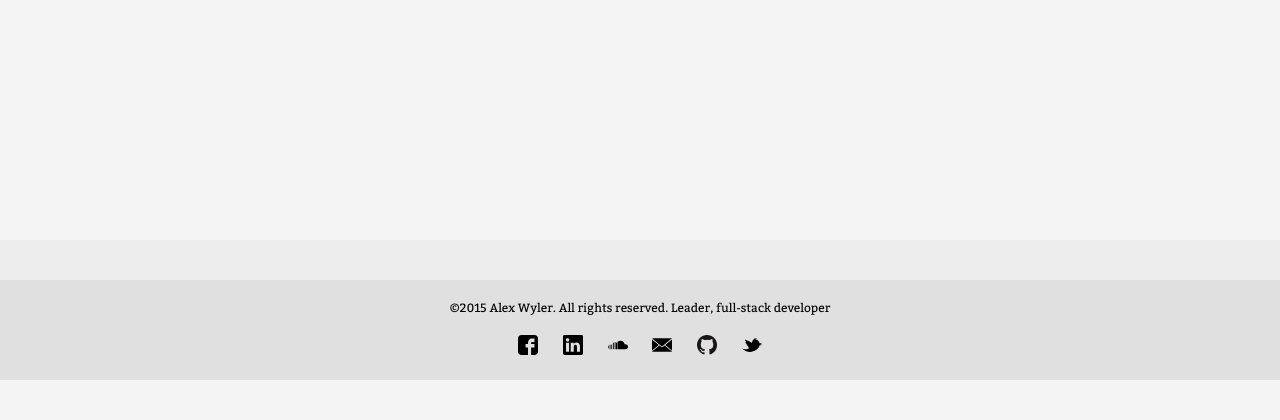
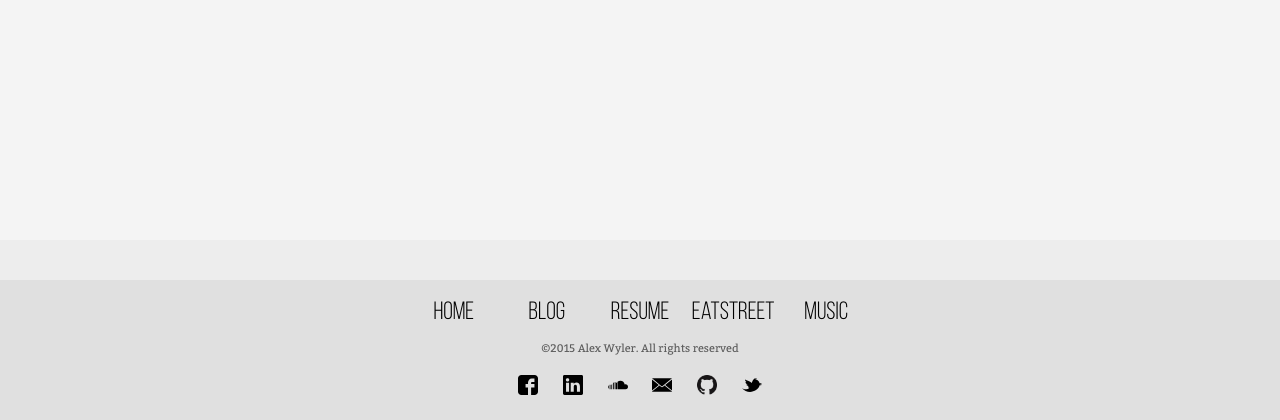
Before and after one commit to alexwyler/alexwyler.com, a Django app: page / in a window 1280 px wide. Shown: the part 582-1002 px from the top of the page. Before the commit the page ends 962 px from the top, so only its background shows below. Run offline with Django 3.2, Linux system fonts and the light colour scheme; some libraries are stand-ins or nearby versions.

Commit message:
add music page

```diff
--- a/alexwylercom/static/css/main.css
+++ b/alexwylercom/static/css/main.css
@@ -8,75 +8,84 @@
 body { background-color: #f4f4f4; color: #f0f0f0; margin: 0; font-family: Bitter, Sans-Serif; font-size: 20px; }
 
 @media -sass-debug-info{filename{font-family:file\:\/\/\/Users\/alexwyler\/alexwyler\.com\/alexwylercom\/static\/css\/main\.scss}line{font-family:\0000354}}
-ul { padding: 0; }
+ul { padding: 0; margin: 0; display: inline-block; list-style-type: none; }
 
-@media -sass-debug-info{filename{font-family:file\:\/\/\/Users\/alexwyler\/alexwyler\.com\/alexwylercom\/static\/css\/main\.scss}line{font-family:\0000358}}
+@media -sass-debug-info{filename{font-family:file\:\/\/\/Users\/alexwyler\/alexwyler\.com\/alexwylercom\/static\/css\/main\.scss}line{font-family:\0000361}}
 [href] { cursor: pointer; }
 
-@media -sass-debug-info{filename{font-family:file\:\/\/\/Users\/alexwyler\/alexwyler\.com\/alexwylercom\/static\/css\/main\.scss}line{font-family:\0000362}}
+@media -sass-debug-info{filename{font-family:file\:\/\/\/Users\/alexwyler\/alexwyler\.com\/alexwylercom\/static\/css\/main\.scss}line{font-family:\0000365}}
 figure { margin: 0; }
 
-@media -sass-debug-info{filename{font-family:file\:\/\/\/Users\/alexwyler\/alexwyler\.com\/alexwylercom\/static\/css\/main\.scss}line{font-family:\0000366}}
+@media -sass-debug-info{filename{font-family:file\:\/\/\/Users\/alexwyler\/alexwyler\.com\/alexwylercom\/static\/css\/main\.scss}line{font-family:\0000369}}
 a { color: black; text-decoration: underline; }
 
-@media -sass-debug-info{filename{font-family:file\:\/\/\/Users\/alexwyler\/alexwyler\.com\/alexwylercom\/static\/css\/main\.scss}line{font-family:\0000372}}
+@media -sass-debug-info{filename{font-family:file\:\/\/\/Users\/alexwyler\/alexwyler\.com\/alexwylercom\/static\/css\/main\.scss}line{font-family:\0000375}}
 .nav, .nav-backdrop { font-family: Bebas-Neue-Book; position: absolute; top: 0; width: 100%; height: 80px; }
 
-@media -sass-debug-info{filename{font-family:file\:\/\/\/Users\/alexwyler\/alexwyler\.com\/alexwylercom\/static\/css\/main\.scss}line{font-family:\0000381}}
+@media -sass-debug-info{filename{font-family:file\:\/\/\/Users\/alexwyler\/alexwyler\.com\/alexwylercom\/static\/css\/main\.scss}line{font-family:\0000384}}
 .nav { z-index: 20; color: white; min-width: 570px; background: -webkit-linear-gradient(left, rgba(255, 255, 255, 0.8), rgba(255, 255, 255, 0.6)); /* For Safari 5.1 to 6.0 */ background: -o-linear-gradient(right, rgba(255, 255, 255, 0.8), rgba(255, 255, 255, 0.6)); /* For Opera 11.1 to 12.0 */ background: -moz-linear-gradient(right, rgba(255, 255, 255, 0.8), rgba(255, 255, 255, 0.6)); /* For Firefox 3.6 to 15 */ background: linear-gradient(to right, rgba(255, 255, 255, 0.8), rgba(255, 255, 255, 0.5)); /* Standard syntax */ }
-@media -sass-debug-info{filename{font-family:file\:\/\/\/Users\/alexwyler\/alexwyler\.com\/alexwylercom\/static\/css\/main\.scss}line{font-family:\0000390}}
+@media -sass-debug-info{filename{font-family:file\:\/\/\/Users\/alexwyler\/alexwyler\.com\/alexwylercom\/static\/css\/main\.scss}line{font-family:\0000393}}
 .nav .title { margin: 0 16px 0 20px; float: left; font-family: Bebas-Neue-Bold; font-size: 48px; padding: 21px 0; color: black; }
-@media -sass-debug-info{filename{font-family:file\:\/\/\/Users\/alexwyler\/alexwyler\.com\/alexwylercom\/static\/css\/main\.scss}line{font-family:\0000398}}
+@media -sass-debug-info{filename{font-family:file\:\/\/\/Users\/alexwyler\/alexwyler\.com\/alexwylercom\/static\/css\/main\.scss}line{font-family:\00003101}}
 .nav .title a { color: inherit; text-decoration: inherit; }
 
-@media -sass-debug-info{filename{font-family:file\:\/\/\/Users\/alexwyler\/alexwyler\.com\/alexwylercom\/static\/css\/main\.scss}line{font-family:\00003105}}
+@media -sass-debug-info{filename{font-family:file\:\/\/\/Users\/alexwyler\/alexwyler\.com\/alexwylercom\/static\/css\/main\.scss}line{font-family:\00003108}}
 .nav .links { margin: 0 16px 0 16px; float: right; padding: 18px 0; }
 
-@media -sass-debug-info{filename{font-family:file\:\/\/\/Users\/alexwyler\/alexwyler\.com\/alexwylercom\/static\/css\/main\.scss}line{font-family:\00003111}}
-.nav .links ul { position: relative; float: right; margin: 0 auto; display: inline-block; overflow-x: auto; list-style-type: none; }
-@media -sass-debug-info{filename{font-family:file\:\/\/\/Users\/alexwyler\/alexwyler\.com\/alexwylercom\/static\/css\/main\.scss}line{font-family:\00003119}}
+@media -sass-debug-info{filename{font-family:file\:\/\/\/Users\/alexwyler\/alexwyler\.com\/alexwylercom\/static\/css\/main\.scss}line{font-family:\00003114}}
+.nav .links ul { position: relative; float: right; margin: 0 auto; overflow-x: auto; }
+@media -sass-debug-info{filename{font-family:file\:\/\/\/Users\/alexwyler\/alexwyler\.com\/alexwylercom\/static\/css\/main\.scss}line{font-family:\00003120}}
 .nav .links ul li { font-size: 25px; display: inline-block; width: 90px; text-align: center; padding: 10px 0 6px 0; }
-@media -sass-debug-info{filename{font-family:file\:\/\/\/Users\/alexwyler\/alexwyler\.com\/alexwylercom\/static\/css\/main\.scss}line{font-family:\00003127}}
+@media -sass-debug-info{filename{font-family:file\:\/\/\/Users\/alexwyler\/alexwyler\.com\/alexwylercom\/static\/css\/main\.scss}line{font-family:\00003128}}
 .nav .links ul li:hover { color: #000000; }
-@media -sass-debug-info{filename{font-family:file\:\/\/\/Users\/alexwyler\/alexwyler\.com\/alexwylercom\/static\/css\/main\.scss}line{font-family:\00003131}}
+@media -sass-debug-info{filename{font-family:file\:\/\/\/Users\/alexwyler\/alexwyler\.com\/alexwylercom\/static\/css\/main\.scss}line{font-family:\00003132}}
 .nav .links ul li.selected:hover { color: white; }
-@media -sass-debug-info{filename{font-family:file\:\/\/\/Users\/alexwyler\/alexwyler\.com\/alexwylercom\/static\/css\/main\.scss}line{font-family:\00003135}}
+@media -sass-debug-info{filename{font-family:file\:\/\/\/Users\/alexwyler\/alexwyler\.com\/alexwylercom\/static\/css\/main\.scss}line{font-family:\00003136}}
 .nav .links ul li.selected { width: 86px; border: 2px solid #3CB371; background-color: rgba(0, 0, 0, 0.5); }
 
-@media -sass-debug-info{filename{font-family:file\:\/\/\/Users\/alexwyler\/alexwyler\.com\/alexwylercom\/static\/css\/main\.scss}line{font-family:\00003143}}
+@media -sass-debug-info{filename{font-family:file\:\/\/\/Users\/alexwyler\/alexwyler\.com\/alexwylercom\/static\/css\/main\.scss}line{font-family:\00003144}}
 .top-section-image, .top-section-content { position: absolute; top: 0; width: 100%; overflow: hidden; }
 
-@media -sass-debug-info{filename{font-family:file\:\/\/\/Users\/alexwyler\/alexwyler\.com\/alexwylercom\/static\/css\/main\.scss}line{font-family:\00003150}}
+@media -sass-debug-info{filename{font-family:file\:\/\/\/Users\/alexwyler\/alexwyler\.com\/alexwylercom\/static\/css\/main\.scss}line{font-family:\00003151}}
 .top-section-image { z-index: 0; margin-top: -140px; height: 540px; background-size: cover; background-repeat: no-repeat; background-image: url("/static/images/thought1.jpg"); }
 
-@media -sass-debug-info{filename{font-family:file\:\/\/\/Users\/alexwyler\/alexwyler\.com\/alexwylercom\/static\/css\/main\.scss}line{font-family:\00003159}}
+@media -sass-debug-info{filename{font-family:file\:\/\/\/Users\/alexwyler\/alexwyler\.com\/alexwylercom\/static\/css\/main\.scss}line{font-family:\00003160}}
 .top-section-content { z-index: 1; background-color: rgba(0, 0, 0, 0.8); padding-top: 80px; height: 320px; text-align: center; -webkit-animation: fadein 3s; /* Safari, Chrome and Opera > 12.1 */ -moz-animation: fadein 3s; /* Firefox < 16 */ -ms-animation: fadein 3s; /* Internet Explorer */ -o-animation: fadein 3s; /* Opera < 12.1 */ animation: fadein 3s; }
-@media -sass-debug-info{filename{font-family:file\:\/\/\/Users\/alexwyler\/alexwyler\.com\/alexwylercom\/static\/css\/main\.scss}line{font-family:\00003172}}
+@media -sass-debug-info{filename{font-family:file\:\/\/\/Users\/alexwyler\/alexwyler\.com\/alexwylercom\/static\/css\/main\.scss}line{font-family:\00003173}}
 .top-section-content .header { color: #1E90FF; margin: 68px 0; font-family: Bebas-Neue-Light; font-size: 80px; }
-@media -sass-debug-info{filename{font-family:file\:\/\/\/Users\/alexwyler\/alexwyler\.com\/alexwylercom\/static\/css\/main\.scss}line{font-family:\00003178}}
+@media -sass-debug-info{filename{font-family:file\:\/\/\/Users\/alexwyler\/alexwyler\.com\/alexwylercom\/static\/css\/main\.scss}line{font-family:\00003179}}
 .top-section-content .header span { border-bottom: 2px solid #1E90FF; }
-@media -sass-debug-info{filename{font-family:file\:\/\/\/Users\/alexwyler\/alexwyler\.com\/alexwylercom\/static\/css\/main\.scss}line{font-family:\00003183}}
+@media -sass-debug-info{filename{font-family:file\:\/\/\/Users\/alexwyler\/alexwyler\.com\/alexwylercom\/static\/css\/main\.scss}line{font-family:\00003184}}
 .top-section-content .subtitle { font-size: 30px; }
 
-@media -sass-debug-info{filename{font-family:file\:\/\/\/Users\/alexwyler\/alexwyler\.com\/alexwylercom\/static\/css\/main\.scss}line{font-family:\00003189}}
+@media -sass-debug-info{filename{font-family:file\:\/\/\/Users\/alexwyler\/alexwyler\.com\/alexwylercom\/static\/css\/main\.scss}line{font-family:\00003190}}
 .main-container { margin-top: 400px; background-color: #f4f4f4; min-height: 340px; border-top: 2px solid #3CB371; color: black; padding: 40px; }
-@media -sass-debug-info{filename{font-family:file\:\/\/\/Users\/alexwyler\/alexwyler\.com\/alexwylercom\/static\/css\/main\.scss}line{font-family:\00003197}}
+@media -sass-debug-info{filename{font-family:file\:\/\/\/Users\/alexwyler\/alexwyler\.com\/alexwylercom\/static\/css\/main\.scss}line{font-family:\00003198}}
 .main-container .content { max-width: 68em; margin-left: auto; margin-right: auto; padding: 0 20px; text-align: center; }
 
-@media -sass-debug-info{filename{font-family:file\:\/\/\/Users\/alexwyler\/alexwyler\.com\/alexwylercom\/static\/css\/main\.scss}line{font-family:\00003207}}
-.footer { color: black; height: 60px; border-top: 40px solid #ededed; background-color: #e0e0e0; text-align: center; padding: 20px; }
+@media -sass-debug-info{filename{font-family:file\:\/\/\/Users\/alexwyler\/alexwyler\.com\/alexwylercom\/static\/css\/main\.scss}line{font-family:\00003208}}
+.footer { color: black; border-top: 40px solid #ededed; background-color: #e0e0e0; text-align: center; padding: 20px; }
 @media -sass-debug-info{filename{font-family:file\:\/\/\/Users\/alexwyler\/alexwyler\.com\/alexwylercom\/static\/css\/main\.scss}line{font-family:\00003215}}
-.footer .copyright { font-size: 12px; font-weight: light; }
-@media -sass-debug-info{filename{font-family:file\:\/\/\/Users\/alexwyler\/alexwyler\.com\/alexwylercom\/static\/css\/main\.scss}line{font-family:\00003221}}
-.footer .social-container ul { display: inline-block; list-style-type: none; }
+.footer .links { font-family: Bebas-Neue-Book; margin-bottom: 16px; }
+@media -sass-debug-info{filename{font-family:file\:\/\/\/Users\/alexwyler\/alexwyler\.com\/alexwylercom\/static\/css\/main\.scss}line{font-family:\00003219}}
+.footer .links ul li { font-size: 25px; display: inline-block; width: 90px; text-align: center; }
 @media -sass-debug-info{filename{font-family:file\:\/\/\/Users\/alexwyler\/alexwyler\.com\/alexwylercom\/static\/css\/main\.scss}line{font-family:\00003225}}
+.footer .links ul li img { width: 20px; height: 20px; }
+@media -sass-debug-info{filename{font-family:file\:\/\/\/Users\/alexwyler\/alexwyler\.com\/alexwylercom\/static\/css\/main\.scss}line{font-family:\00003230}}
+.footer .links ul li img:hover { opacity: .5; }
+@media -sass-debug-info{filename{font-family:file\:\/\/\/Users\/alexwyler\/alexwyler\.com\/alexwylercom\/static\/css\/main\.scss}line{font-family:\00003237}}
+.footer .copyright { font-size: 11px; color: #5c5c5c; margin-bottom: 20px; }
+@media -sass-debug-info{filename{font-family:file\:\/\/\/Users\/alexwyler\/alexwyler\.com\/alexwylercom\/static\/css\/main\.scss}line{font-family:\00003245}}
 .footer .social-container ul li { font-size: 25px; display: inline-block; width: 40px; height: 20px; text-align: center; border-radius: 7px; }
-@media -sass-debug-info{filename{font-family:file\:\/\/\/Users\/alexwyler\/alexwyler\.com\/alexwylercom\/static\/css\/main\.scss}line{font-family:\00003233}}
+@media -sass-debug-info{filename{font-family:file\:\/\/\/Users\/alexwyler\/alexwyler\.com\/alexwylercom\/static\/css\/main\.scss}line{font-family:\00003253}}
 .footer .social-container ul li img { width: 20px; height: 20px; }
-@media -sass-debug-info{filename{font-family:file\:\/\/\/Users\/alexwyler\/alexwyler\.com\/alexwylercom\/static\/css\/main\.scss}line{font-family:\00003238}}
+@media -sass-debug-info{filename{font-family:file\:\/\/\/Users\/alexwyler\/alexwyler\.com\/alexwylercom\/static\/css\/main\.scss}line{font-family:\00003258}}
 .footer .social-container ul li img:hover { opacity: .5; }
 
-@media -sass-debug-info{filename{font-family:file\:\/\/\/Users\/alexwyler\/alexwyler\.com\/alexwylercom\/static\/css\/main\.scss}line{font-family:\00003249}}
+@media -sass-debug-info{filename{font-family:file\:\/\/\/Users\/alexwyler\/alexwyler\.com\/alexwylercom\/static\/css\/main\.scss}line{font-family:\00003268}}
 .content .medium-embed-container { display: inline-block; }
 
+@media -sass-debug-info{filename{font-family:file\:\/\/\/Users\/alexwyler\/alexwyler\.com\/alexwylercom\/static\/css\/main\.scss}line{font-family:\00003275}}
+.content .soundcloud-embed-container { display: inline-block; width: 100%; max-width: 800px; }
+
 /*# sourceMappingURL=main.css.map */
--- a/alexwylercom/static/css/main.scss
+++ b/alexwylercom/static/css/main.scss
@@ -53,6 +53,9 @@ body {
 
 ul {
 	padding: 0;
+	margin: 0;
+    display: inline-block;
+    list-style-type: none;
 }
 
 [href] {
@@ -112,9 +115,7 @@ a {
 	position: relative;
     float: right;
     margin: 0 auto;
-    display: inline-block;
     overflow-x: auto;
-    list-style-type: none;
 
     li {
     	font-size: 25px;
@@ -206,22 +207,41 @@ a {
 // footer
 .footer {
 	color: black;
-	height: 60px;
 	border-top: 40px solid #ededed;
 	background-color: #e0e0e0;
     text-align: center;
     padding: 20px;
 
+    .links {
+    	font-family: Bebas-Neue-Book;
+    	margin-bottom: 16px;
+		ul {
+		    li {
+		    	font-size: 25px;
+		    	display: inline-block;
+		    	width: 90px;
+		    	text-align: center;
+
+		    	img {
+		    		width: 20px;
+		    		height: 20px;
+		    	}
+
+		    	img:hover {
+			    	opacity: .5;
+			    }
+		    }
+		}
+    }
+
     .copyright {
-    	font-size: 12px;
-    	font-weight: light;
+    	font-size: 11px;
+    	color: #5c5c5c;
+    	margin-bottom: 20px;
     }
 
     .social-container {
 	    ul {
-		    display: inline-block;
-		    list-style-type: none;
-
 		    li {
 		    	font-size: 25px;
 		    	display: inline-block;
@@ -244,9 +264,17 @@ a {
 }
 
 // blog
-
 .content {
 	.medium-embed-container {
 	    display: inline-block;
 	}
 }
+
+// music
+.content {
+	.soundcloud-embed-container {
+	    display: inline-block;
+	    width: 100%;
+	    max-width: 800px;
+	}
+}
--- a/alexwylercom/static/html/chrome.html
+++ b/alexwylercom/static/html/chrome.html
@@ -31,8 +31,27 @@
 
 </div>
 <div class="footer">
+	<div class="links">
+		<ul>
+			<li ui-sref="home">
+				Home
+			</li>
+			<li ui-sref="blog">
+				Blog
+			</li>
+			<li ui-sref="resume">
+				Resume
+			</li>
+			<li href="https://eatstreet.com">
+				EatStreet
+			</li>
+			<li ui-sref="music">
+				Music
+			</li>
+		</ul>
+	</div>
 	<div class="copyright">
-		©{{date| date:'yyyy'}} Alex Wyler. All rights reserved. Leader, full-stack developer
+		©{{date| date:'yyyy'}} Alex Wyler. All rights reserved
 	</div>
 	<div class="social-container">
 		<ul>
--- /dev/null
+++ b/alexwylercom/static/html/music.html
@@ -0,0 +1,5 @@
+<div class="content">
+	<div class="soundcloud-embed-container">
+		<iframe width="100%" height="450" scrolling="no" frameborder="no" src="https://w.soundcloud.com/player/?url=https%3A//api.soundcloud.com/users/5036225&amp;color=1e90ff&amp;auto_play=true&amp;hide_related=false&amp;show_comments=true&amp;show_user=true&amp;show_reposts=false"></iframe>
+	</div>
+</div>
--- a/alexwylercom/static/js/alexwylercom.js
+++ b/alexwylercom/static/js/alexwylercom.js
@@ -11,8 +11,8 @@
         "Just finishing up.  I'll be right out.",
         "You're just in time for pie!",
         "Can you get some milk next time you're out?",
-        "My phone's on 5%, so I might lose you.",
-        "How was the drive in?",
+        "My phone's at 5%, so I might lose you.",
+        "How was the drive up?",
         "Get in! You must be freezing!",
         "Don't mind the dog.  He's friendly.",
         "Hungry for apples?",
@@ -78,6 +78,18 @@
                     return 'Blog';
                 }
             }
+        }).state('music', {
+            url: '/music',
+            parent: 'chrome',
+            templateUrl: '/static/html/music.html',
+            resolve: {
+                navItem: function() {
+                    return 'music';
+                },
+                title: function() {
+                    return 'Music';
+                }
+            }
         });
     });
 
```
Also changed, not shown: 1 other file.
